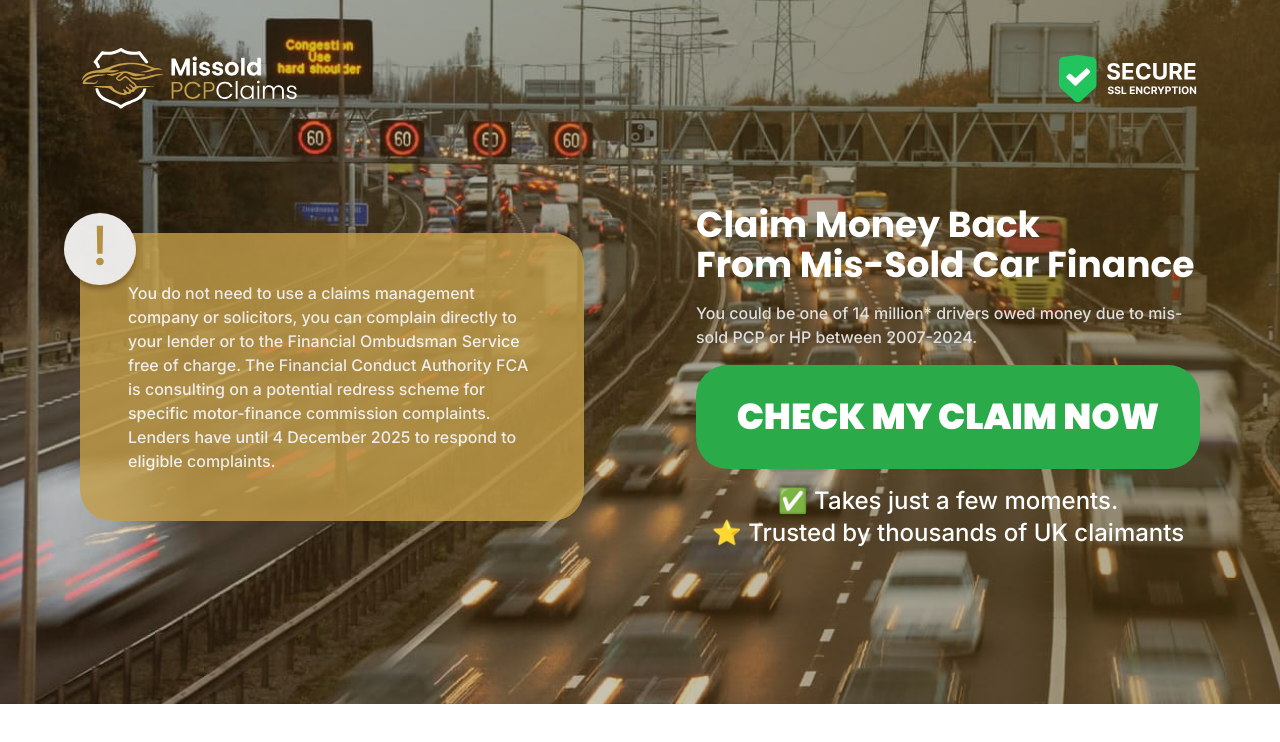
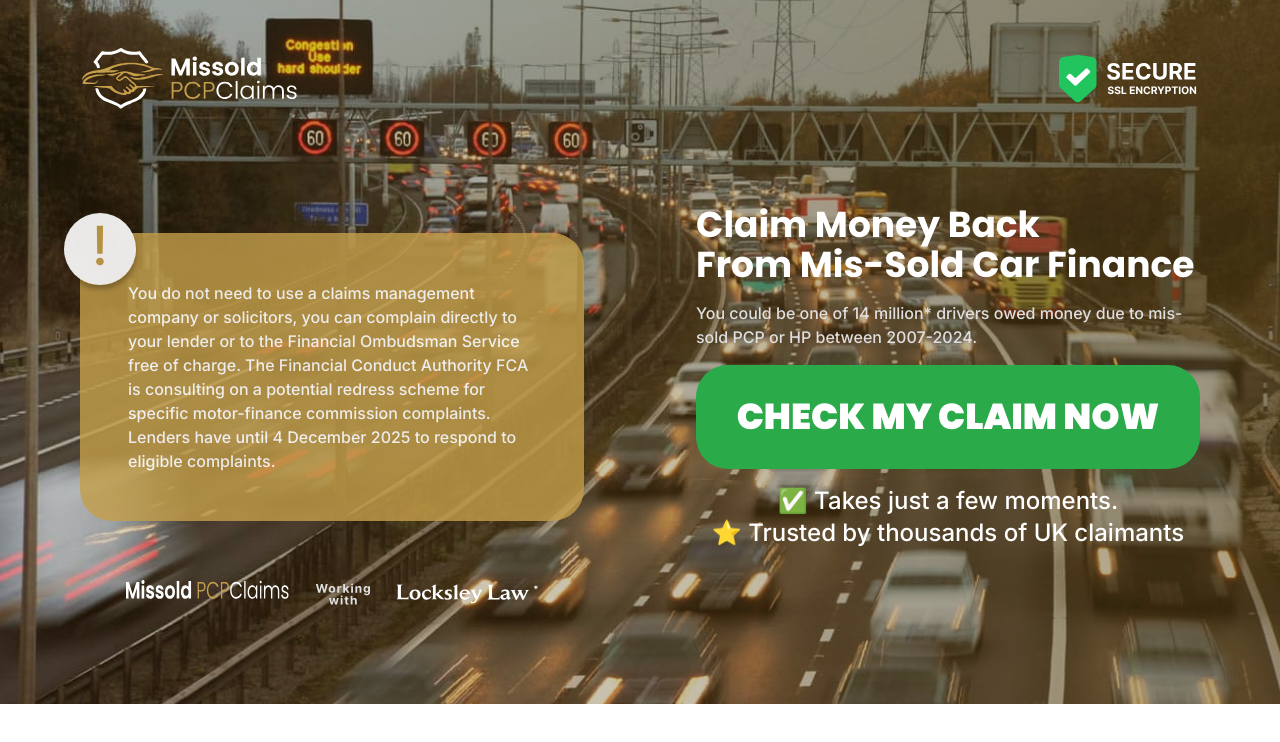
Before and after one commit to Mohamed-Boutarbouch/missold_pcp_claims_technical_test, a Next.js app: page / in a window 1280 px wide. Shown: the top 742 px of the page. Built offline with nearby package versions, Linux system fonts and the light colour scheme.

Commit message:
feat: working with section added

```diff
--- a/app/components/disclaimer.tsx
+++ b/app/components/disclaimer.tsx
@@ -1,6 +1,6 @@
 import Image from "next/image";
 
-export default function Disclaimer() {
+export function Disclaimer() {
   return (
     <div className="relative p-12 opacity-90 rounded-4xl bg-primary/90">
       <div className="absolute -top-5 -left-5 w-20">
--- /dev/null
+++ b/app/components/working-with.tsx
@@ -0,0 +1,15 @@
+import Image from "next/image";
+
+export function WorkingWith() {
+  return (
+    <section className="relative w-105 aspect-366/78">
+      <Image
+        src="/working_with.svg"
+        alt="Working with locksley law"
+        fill
+        className="object-contain"
+        loading="eager"
+      />
+    </section>
+  )
+}
--- a/app/page.tsx
+++ b/app/page.tsx
@@ -1,6 +1,7 @@
 import { Container } from "./components/container";
 import { Cta } from "./components/cta";
-import Disclaimer from "./components/disclaimer";
+import { Disclaimer } from "./components/disclaimer";
+import { WorkingWith } from "./components/working-with";
 
 export default function Home() {
   return (
@@ -15,8 +16,8 @@ export default function Home() {
           <Cta />
         </div>
 
-        <div className="order-2 md:order-3">
-          {/* content */}
+        <div className="order-2 md:order-3 self-center justify-self-center">
+          <WorkingWith />
         </div>
 
         <div className="order-3 md:order-4 -mr-6 md:mr-0">
```
